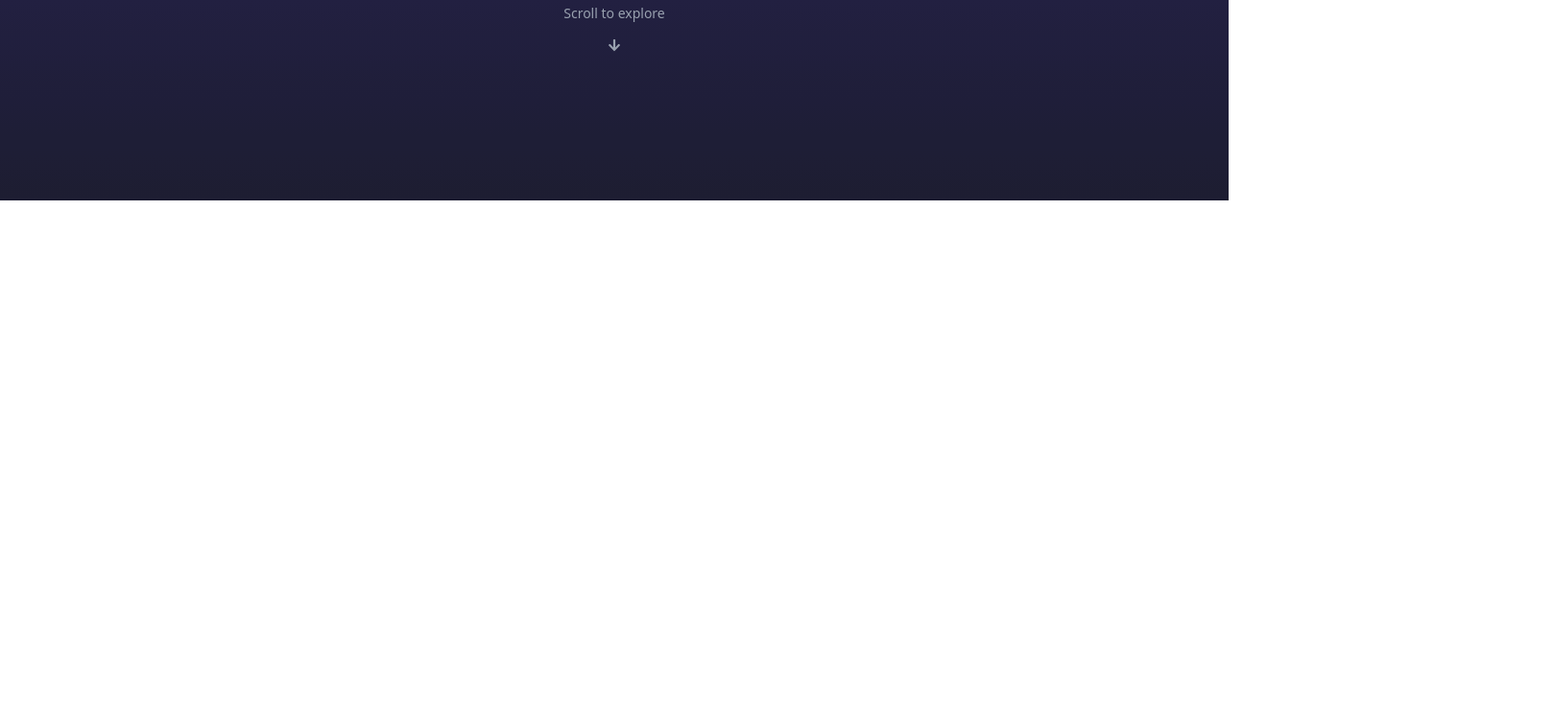
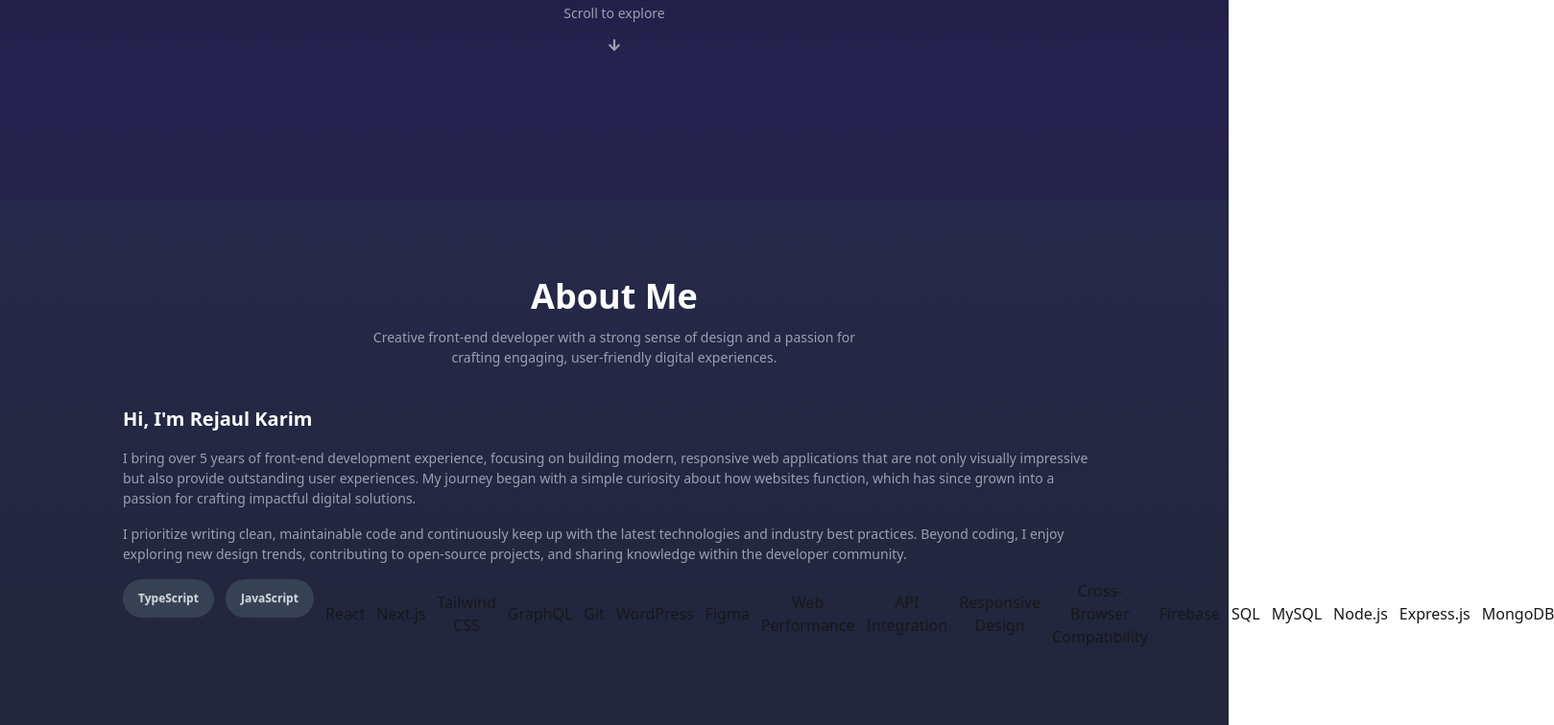
Before and after one commit to rejaulvoice18/rejaul-karim-portfolio, a React (Vite) app: page / in a window 1280 px wide. Shown: the part 591-1347 px from the top of the page at 96% size, 1619 px wide, since content can reach past the window. Before the commit the page ends 800 px from the top, so only its background shows below. Built offline with nearby package versions, Linux system fonts and the light colour scheme.

Commit message:
Implemented partial portion of About Me section

```diff
--- a/src/index.css
+++ b/src/index.css
@@ -1,2 +1,6 @@
+
+body{
+    background-color: 'bg-gradient-to-b from-[#0f0c29] via-[#302b63] to-[#24243e]'
+}
 @import "tailwindcss";
 @plugin "daisyui";
--- a/src/layout/Main.jsx
+++ b/src/layout/Main.jsx
@@ -4,7 +4,7 @@ import NavBar from '../components/NavBar';
 
 const Main = () => {
     return (
-        <div>
+        <div className=''>
             <NavBar />
 
             <Outlet />
--- a/src/main.jsx
+++ b/src/main.jsx
@@ -7,7 +7,7 @@ import { router } from './routes/Routes.jsx'
 
 createRoot(document.getElementById('root')).render(
   <StrictMode>
-    <div className='min-h-screen bg-gradient-to-b from-[#0f0c29] via-[#302b63] to-[#24243e]'>
+    <div className='bg-gradient-to-b from-[#0f0c29] via-[#302b63] to-[#24243e] min-h-screen'>
       <RouterProvider router={router} />
     </div>
   </StrictMode>,
--- a/src/pages/Home/AboutMe/AboutMe.jsx
+++ b/src/pages/Home/AboutMe/AboutMe.jsx
@@ -2,9 +2,57 @@ import React from 'react';
 
 const AboutMe = () => {
     return (
-        <div>
+        <section className='py-20 bg-gray-800/50'>
+            <div className='max-w-5xl mx-auto space-y-10'>
+                <div className='flex-col justify-center text-center w-3/6 mx-auto space-y-3'>
+                    <h2 className='text-white text-2xl md:text-4xl font-bold'>About Me</h2>
+                    <p className='text-gray-400 text-[14px]'>Creative front-end developer with a strong sense of design
+                        and a passion for crafting engaging, user-friendly digital experiences.</p>
+                </div>
+                <div>
+                    <div className='space-y-4'>
+                        <h2 className='text-xl font-bold text-white'>Hi, I'm Rejaul Karim</h2>
+                        <p className='text-gray-400 text-[14px]'>I bring over 5 years of front-end development experience,
+                            focusing on building modern, responsive web applications
+                            that are not only visually impressive but also provide outstanding
+                            user experiences. My journey began with a simple curiosity about
+                            how websites function, which has since grown into a passion for
+                            crafting impactful digital solutions.</p>
+                        <p className='text-gray-400 text-[14px]'>
+                            I prioritize writing clean, maintainable code and continuously
+                            keep up with the latest technologies and industry best practices.
+                            Beyond coding, I enjoy exploring new design trends, contributing
+                            to open-source projects, and sharing knowledge within the developer
+                            community.
+                        </p>
+                        <div className='flex gap-3'>
+                            <button className='btn btn-outline text-xs bg-gray-700 rounded-3xl text-gray-300 border-0 hover:shadow-none'>TypeScript</button>
+                            <button className='btn btn-outline text-xs bg-gray-700 rounded-3xl text-gray-300 border-0 hover:shadow-none'>JavaScript</button>
+                            <button>React</button>
+                            <button>Next.js</button>
+                            <button>Tailwind CSS</button>
+                            <button>GraphQL</button>
+                            <button>Git</button>
+                            <button>WordPress</button>
+                            <button>Figma</button>
+                            <button>Web Performance</button>
+                            <button>API Integration</button>
+                            <button>Responsive Design</button>
+                            <button>Cross-Browser Compatibility</button>
+                            <button>Firebase</button>
+                            <button>SQL</button>
+                            <button>MySQL</button>
+                            <button>Node.js</button>
+                            <button>Express.js</button>
+                            <button>MongoDB</button>
+                        </div>
+                    </div>
+                    <div>
 
-        </div>
+                    </div>
+                </div>
+            </div>
+        </section>
     );
 };
 
--- a/src/pages/Home/Hero/Hero.jsx
+++ b/src/pages/Home/Hero/Hero.jsx
@@ -9,7 +9,7 @@ const Hero = () => {
     return (
         <div className='bg-black/20 min-h-screen'>
             <section className='max-w-5xl mx-auto min-h-screen flex items-center justify-center px-4'>
-                <div className='flex-col justify-items-center items-center mx-auto text-center space-y-8'>
+                <div className='flex-col justify-items-center items-center mx-auto text-center space-y-4 md:space-y-8'>
                     <div className='flex items-center gap-1 py-3 px-5 bg-black/30 rounded-lg'>
                         <span className='text-yellow-600'><PiHandWaving size={22}></PiHandWaving></span>
                         <h6 className=' text-white '>
--- a/src/pages/Home/Home/Home.jsx
+++ b/src/pages/Home/Home/Home.jsx
@@ -3,12 +3,14 @@ import Animate from '../Animate/Animate';
 // import Heo from '../Heo/Heo';
 // import He from '../He/He';
 import Hero from '../Hero/Hero';
+import AboutMe from '../AboutMe/AboutMe';
 
 
 const Home = () => {
     return (
         <div>
             <Hero />
+            <AboutMe />
             {/* <He /> */}
             {/* <Heo /> */}
             {/* <Animate /> */}
```
